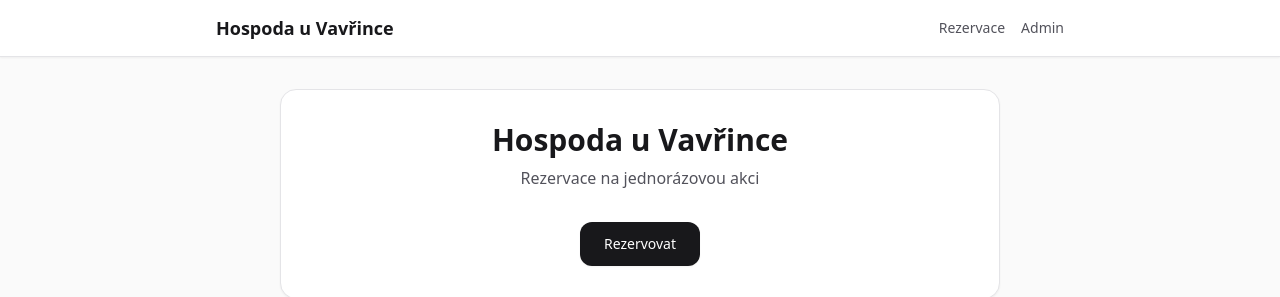
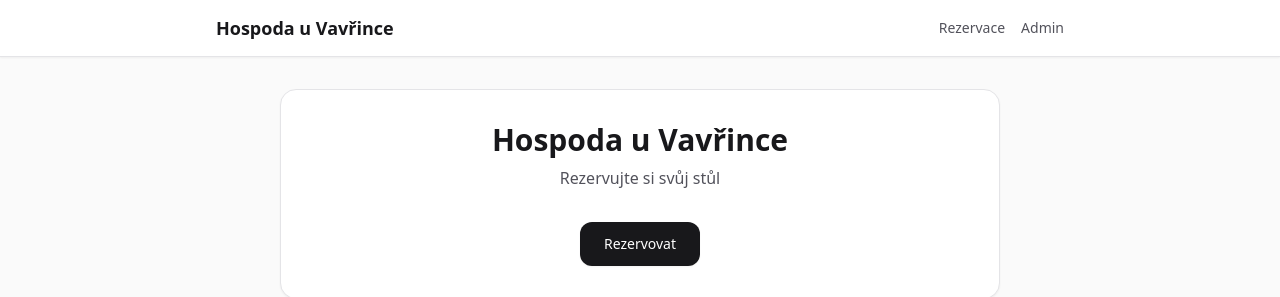
Before and after one commit to marzeckipawel-commits/hospoda-rezervace, a Next.js app: page / in a window 1280 px wide. Shown: the top 297 px of the page. Built offline with nearby package versions, Linux system fonts and the light colour scheme.

Commit message:
Fix use client order and caching

```diff
--- a/src/app/page.tsx
+++ b/src/app/page.tsx
@@ -9,7 +9,7 @@ export default function HomePage() {
           <h1 className="text-2xl font-bold text-zinc-900 sm:text-3xl">
             Hospoda u Vavřince
           </h1>
-          <p className="mt-2 text-zinc-600">Rezervace na jednorázovou akci</p>
+          <p className="mt-2 text-zinc-600">Rezervujte si svůj stůl</p>
           <Link
             href="/rezervace"
             className="mt-8 inline-flex items-center justify-center rounded-xl bg-zinc-900 px-6 py-3 text-sm font-medium text-white shadow-sm transition hover:bg-zinc-800 focus:outline-none focus:ring-2 focus:ring-zinc-400 focus:ring-offset-2"
--- a/src/app/rezervace/page.tsx
+++ b/src/app/rezervace/page.tsx
@@ -373,7 +373,7 @@ export default function RezervacePage() {
               <section className="space-y-4">
                 <div className="flex flex-col gap-2 sm:flex-row sm:items-center sm:justify-between">
                   <h3 className="text-xs font-semibold uppercase tracking-wide text-zinc-500">
-                    2. Předobjednávka
+                    2. Předobjednávka (pokud chcete)
                   </h3>
                   {form.type === 'TAKEAWAY' && (
                     <Notice className="border-amber-300 bg-amber-50 text-amber-900">
```
